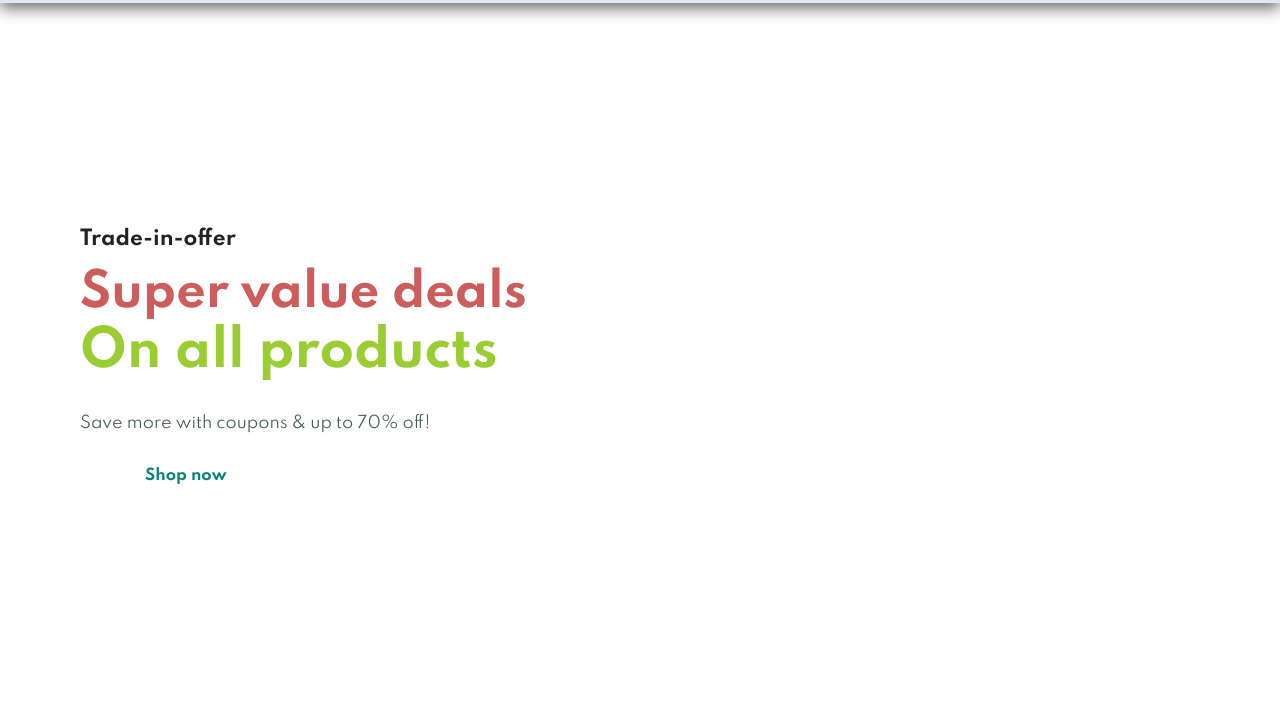
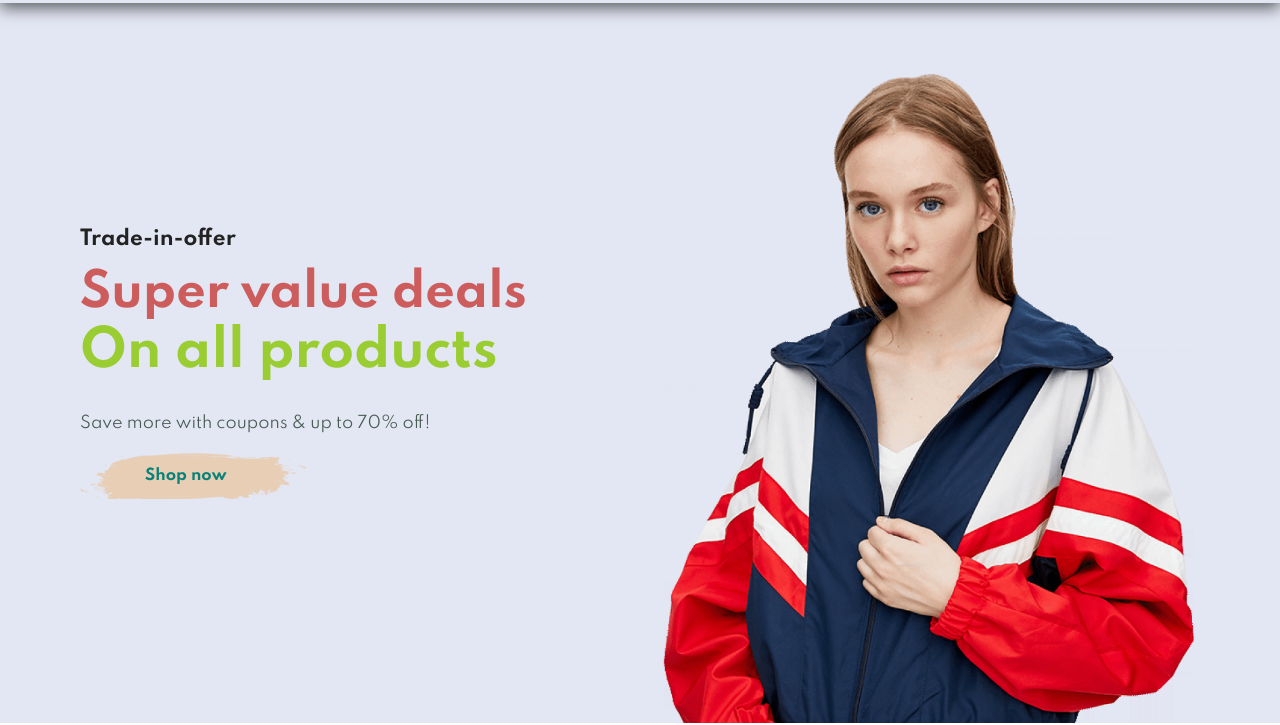
Before and after one commit to priyanshu496/e-commerce_Practice_projeect, a plain HTML site: page index.html in a window 1280 px wide. Shown: the part 82-807 px from the top of the page. Drawn offline with Linux system fonts and the light colour scheme.

Commit message:
second commit

```diff
--- a/styles.css
+++ b/styles.css
@@ -127,7 +127,7 @@ body{
 
 
 #hero{
-    background-image: url(/E-commerce/img/hero4.png);
+    background-image: url(img/hero4.png);
     height: 90vh;
     width: 100%;
     background-size: cover;
@@ -154,7 +154,7 @@ body{
 
 }
 #hero button{
-    background-image: url(/E-commerce/img/button.png);
+    background-image: url(img/button.png);
     background-color: transparent;
     color: #088178;
     border: 0;
```
